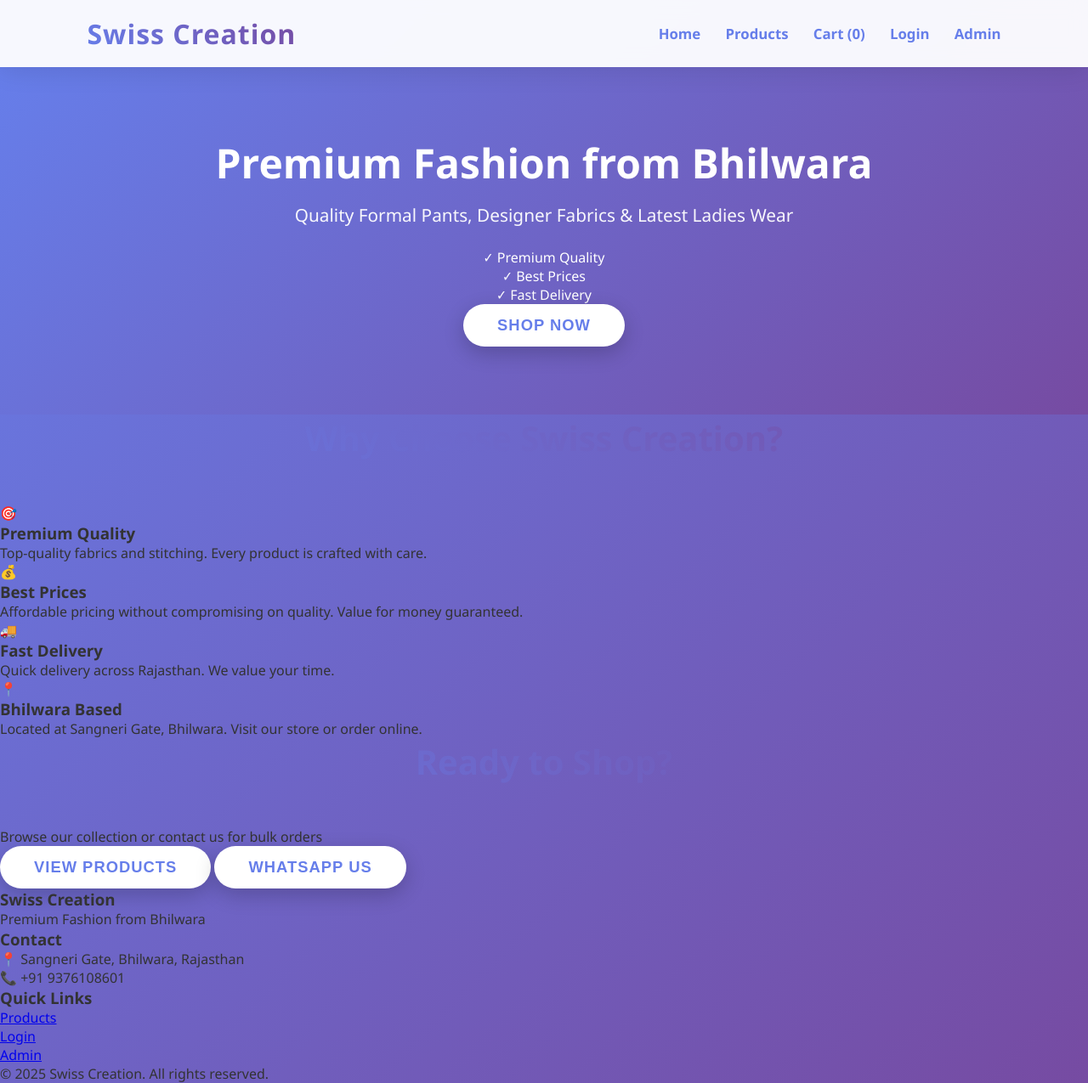
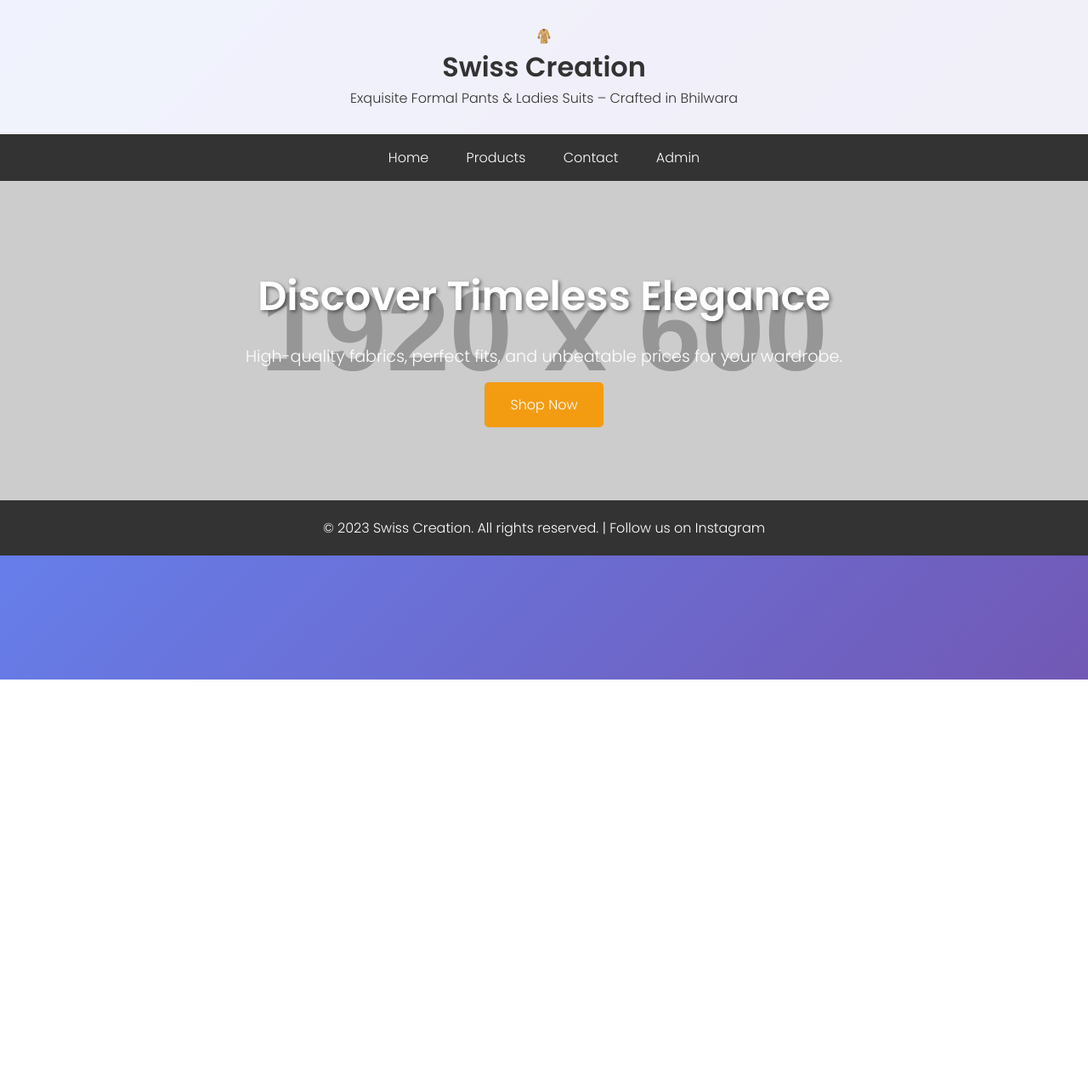
Before and after one commit to Sam-world555/swiss-creation, a plain HTML site: page index.html in a window 1280 px wide. Shown: the whole page at 85% size. After the commit the page ends 800 px from the top, so only its background shows below. Drawn offline with Linux system fonts and the light colour scheme; placeholder pictures from the web are drawn by us.

Commit message:
Add files via upload

```diff
--- a/index.html
+++ b/index.html
@@ -3,107 +3,50 @@
 <head>
     <meta charset="UTF-8">
     <meta name="viewport" content="width=device-width, initial-scale=1.0">
-  <title>Swiss Creation - Premium Fashion from Bhilwara</title>
-  <link rel="stylesheet" href="style.css">
+    <title>Swiss Creation - Premium Fashion</title>
+    <link href="https://fonts.googleapis.com/css2?family=Poppins:wght@300;600&display=swap" rel="stylesheet">
+    <style>
+        * { margin: 0; padding: 0; box-sizing: border-box; }
+        body { font-family: 'Poppins', sans-serif; background: linear-gradient(135deg, #667eea 0%, #764ba2 100%); color: #333; animation: fadeIn 1s ease-in; }
+        @keyframes fadeIn { from { opacity: 0; } to { opacity: 1; } }
+        header { background: rgba(255, 255, 255, 0.9); text-align: center; padding: 30px; box-shadow: 0 4px 8px rgba(0,0,0,0.1); }
+        .logo { animation: rotate 3s infinite linear; display: inline-block; } /* Rotating logo */
+        nav { background: #333; padding: 15px; text-align: center; }
+        nav a { color: white; margin: 0 20px; text-decoration: none; transition: color 0.3s; }
+        nav a:hover { color: #f39c12; }
+        .hero { text-align: center; padding: 100px 20px; background: url('https://via.placeholder.com/1920x600/000000/FFFFFF?text=Fashion+Hero+Image') no-repeat center/cover; color: white; animation: slideUp 1.5s ease-out; }
+        @keyframes slideUp { from { transform: translateY(50px); opacity: 0; } to { transform: translateY(0); opacity: 1; } }
+        .hero h2 { font-size: 3em; margin-bottom: 20px; text-shadow: 2px 2px 4px rgba(0,0,0,0.5); }
+        .hero p { font-size: 1.2em; margin-bottom: 30px; }
+        .btn { background: #f39c12; color: white; padding: 15px 30px; text-decoration: none; border-radius: 5px; transition: background 0.3s; animation: pulse 2s infinite; }
+        @keyframes pulse { 0% { transform: scale(1); } 50% { transform: scale(1.05); } 100% { transform: scale(1); } }
+        .btn:hover { background: #e67e22; transform: scale(1.1); }
+        footer { background: #333; color: white; text-align: center; padding: 20px; }
+        @media (max-width: 768px) { .hero h2 { font-size: 2em; } nav a { margin: 0 10px; } }
+    </style>
 </head>
 <body>
-  <!-- Navbar -->
-  <nav class="navbar">
-    <div class="brand">Swiss Creation</div>
-    <div class="nav-links">
+    <header>
+        <div class="logo">🧥</div> <!-- Emoji logo with rotation -->
+        <h1>Swiss Creation</h1>
+        <p>Exquisite Formal Pants & Ladies Suits – Crafted in Bhilwara</p>
+    </header>
+
+    <nav>
         <a href="index.html">Home</a>
-      <a href="products.html">Products</a>
-      <a href="cart.html">Cart (<span id="cart-count">0</span>)</a>
-      <a href="user-login.html">Login</a>
-      <a href="admin-login.html">Admin</a>
-    </div>
+        <a href="pages/products.html">Products</a>
+        <a href="pages/contact.html">Contact</a>
+        <a href="pages/admin.html">Admin</a> <!-- New admin link -->
     </nav>
 
-  <!-- Hero Section -->
     <section class="hero">
-    <div class="hero-overlay"></div>
-    <div class="hero-content">
-      <h1>Premium Fashion from <span class="hero-highlight">Bhilwara</span></h1>
-      <p class="hero-subtitle">Quality Formal Pants, Designer Fabrics & Latest Ladies Wear</p>
-      <div class="hero-features">
-        <div class="feature-item">
-          <span class="feature-icon">✓</span>
-          <span>Premium Quality</span>
-        </div>
-        <div class="feature-item">
-          <span class="feature-icon">✓</span>
-          <span>Best Prices</span>
-        </div>
-        <div class="feature-item">
-          <span class="feature-icon">✓</span>
-          <span>Fast Delivery</span>
-        </div>
-      </div>
-      <a href="products.html"><button class="cta-btn hero-cta">Shop Now</button></a>
-    </div>
+        <h2>Discover Timeless Elegance</h2>
+        <p>High-quality fabrics, perfect fits, and unbeatable prices for your wardrobe.</p>
+        <a href="pages/products.html" class="btn">Shop Now</a>
     </section>
 
-  <!-- About Section -->
-  <section class="about-section">
-    <h2>Why Choose Swiss Creation?</h2>
-    <div class="about-grid">
-      <div class="about-card">
-        <div class="about-icon">🎯</div>
-        <h3>Premium Quality</h3>
-        <p>Top-quality fabrics and stitching. Every product is crafted with care.</p>
-      </div>
-      <div class="about-card">
-        <div class="about-icon">💰</div>
-        <h3>Best Prices</h3>
-        <p>Affordable pricing without compromising on quality. Value for money guaranteed.</p>
-      </div>
-      <div class="about-card">
-        <div class="about-icon">🚚</div>
-        <h3>Fast Delivery</h3>
-        <p>Quick delivery across Rajasthan. We value your time.</p>
-      </div>
-      <div class="about-card">
-        <div class="about-icon">📍</div>
-        <h3>Bhilwara Based</h3>
-        <p>Located at Sangneri Gate, Bhilwara. Visit our store or order online.</p>
-      </div>
-    </div>
-  </section>
-
-  <!-- Contact CTA -->
-  <section class="cta-section">
-    <h2>Ready to Shop?</h2>
-    <p>Browse our collection or contact us for bulk orders</p>
-    <div class="cta-buttons">
-      <a href="products.html"><button class="cta-btn">View Products</button></a>
-      <a href="https://wa.me/919376108601" target="_blank"><button class="cta-btn cta-btn-secondary">WhatsApp Us</button></a>
-    </div>
-  </section>
-
-  <!-- Footer -->
-  <footer class="footer">
-    <div class="footer-content">
-      <div class="footer-section">
-        <h3>Swiss Creation</h3>
-        <p>Premium Fashion from Bhilwara</p>
-      </div>
-      <div class="footer-section">
-        <h3>Contact</h3>
-        <p>📍 Sangneri Gate, Bhilwara, Rajasthan</p>
-        <p>📞 +91 9376108601</p>
-      </div>
-      <div class="footer-section">
-        <h3>Quick Links</h3>
-        <a href="products.html">Products</a><br>
-        <a href="user-login.html">Login</a><br>
-        <a href="admin-login.html">Admin</a>
-      </div>
-    </div>
-    <div class="footer-bottom">
-      © 2025 Swiss Creation. All rights reserved.
-    </div>
+    <footer>
+        <p>&copy; 2023 Swiss Creation. All rights reserved. | Follow us on Instagram</p>
     </footer>
-
-  <script src="script.js"></script>
 </body>
 </html>
```
Lines whose indentation alone changed are shown as unchanged.
